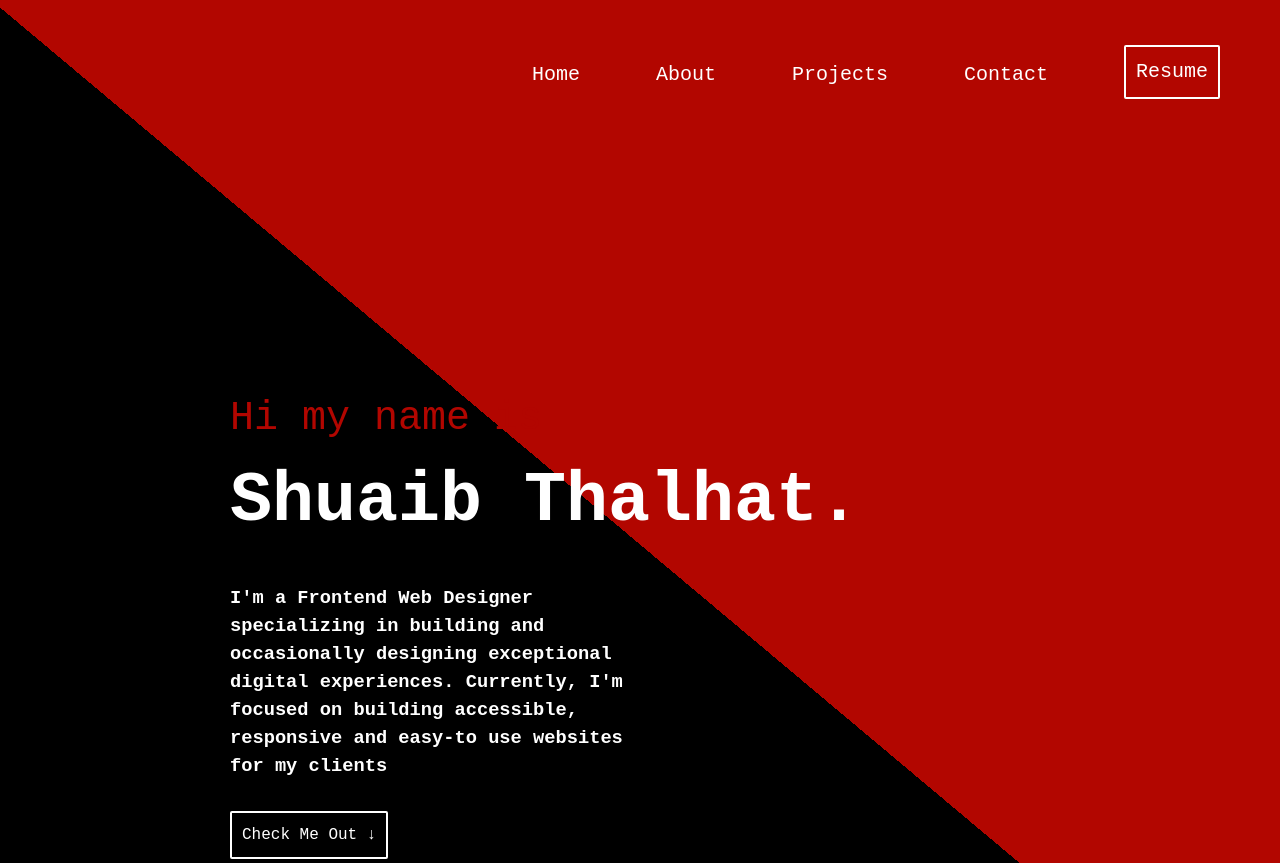
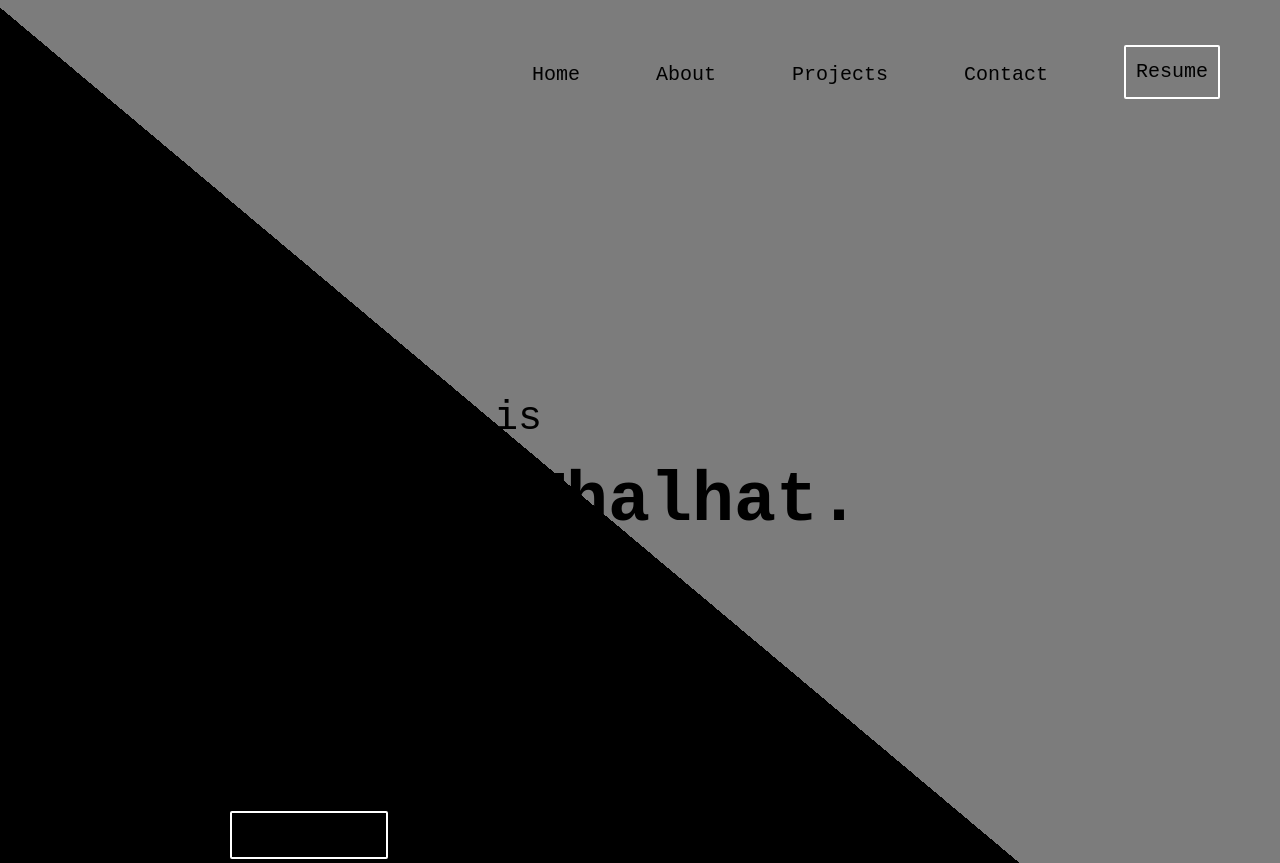
Before and after one commit to PhantomTee/phantomtee.github.io, a plain HTML site: page index.html in a window 1280 px wide. Shown: the top 863 px of the page. Drawn offline with Linux system fonts and the light colour scheme; a script that the page names is missing.

Commit message:
Update style.css

```diff
--- a/style.css
+++ b/style.css
@@ -4,7 +4,7 @@
 
   * {
     margin: 0;
-    color:white;
+    color:black;
     /* font-family: 'Quattrocento Sans', sans-serif; */
     font-family: andale mono, monospace;
   }
@@ -52,12 +52,12 @@
 
   /*The beginning of something great  */
   body{
-    background:#000000;
+    background:#fffff;
     margin:0;
     padding:0;
   }
   .hero{
-    background:linear-gradient( 40deg,black 50%,#B20600 50%);
+    background:linear-gradient( 40deg,black 50%,#7c7c7c 50%);
 
   }
   ::-webkit-scrollbar{
@@ -66,7 +66,7 @@
   }
   ::-webkit-scrollbar-thumb{
     width: 3px;
-    background: #B20600;
+    background: #7c7c7c;
   }
   nav{
     display:flex;
@@ -162,7 +162,7 @@
     padding:230px;
   }
   main span{
-    color:#B20600;
+    color:black;
     width:100%;
     text-align: center;
     font-size: 40px;
```
